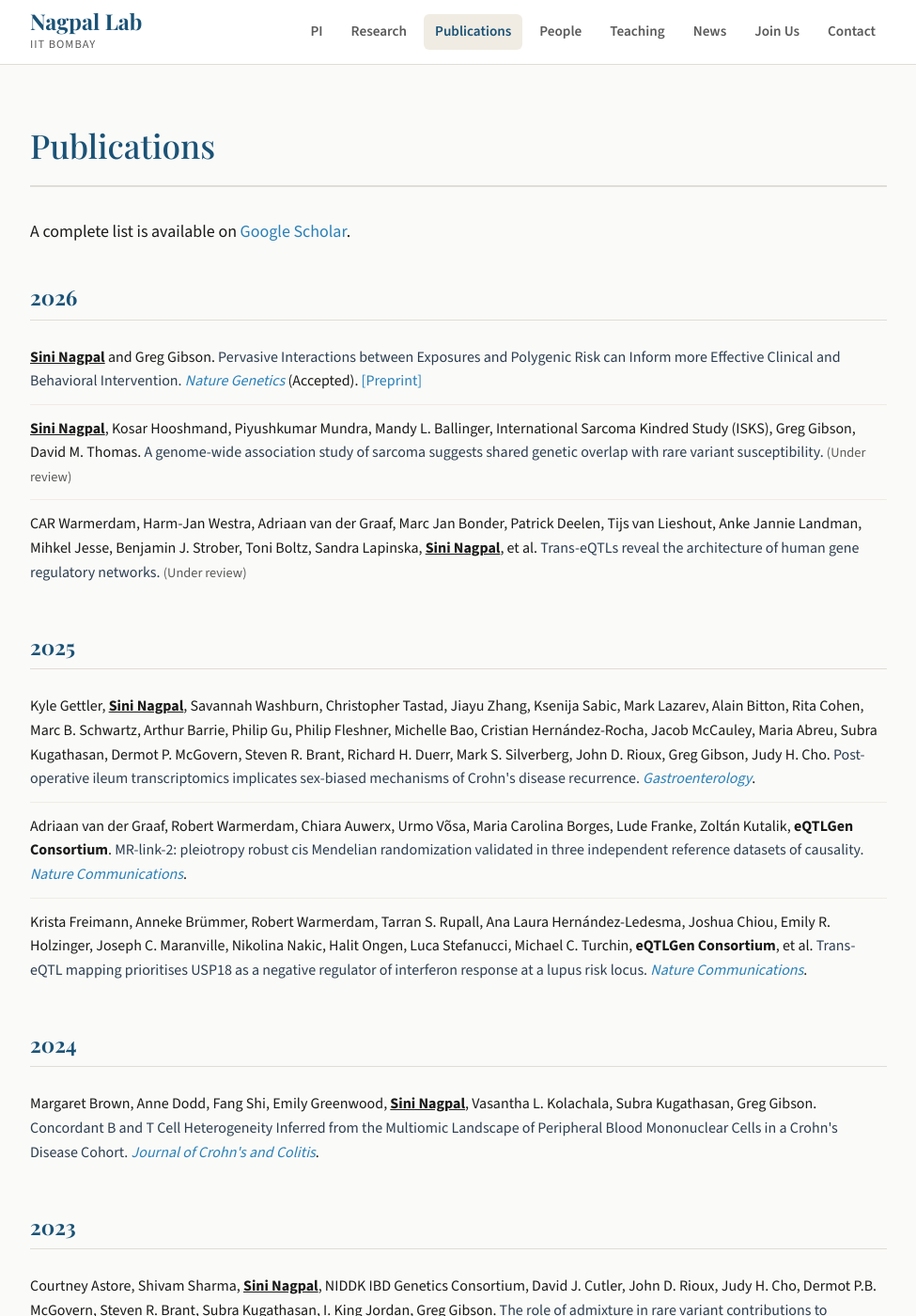
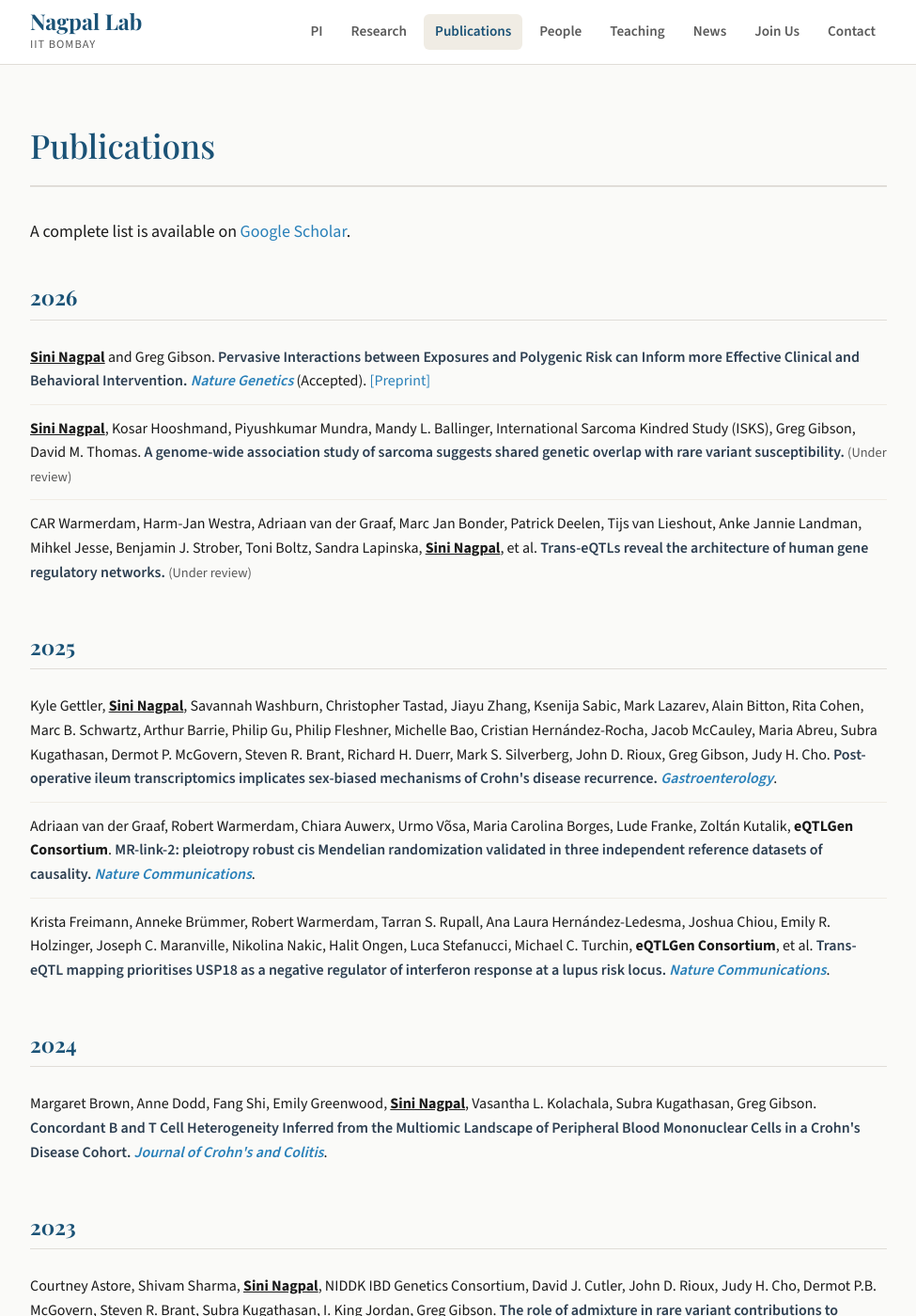
Before and after one commit to nagpallab/nagpallab.github.io, a Jekyll site: the page built from publications.md, in a window 1280 px wide and 1400 px high. Shown: the whole window at 94% size, without its empty margins (152-1127 px from the left). Built offline with Jekyll 4.4.1, drawn with Linux system fonts in a browser that asks for light colours.

Commit message:
Update style.css

```diff
--- a/assets/css/style.css
+++ b/assets/css/style.css
@@ -265,8 +265,8 @@ a:hover { color: var(--color-accent); }
   line-height: 1.6;
 }
 .pub-list li:last-child { border-bottom: none; }
-.pub-title { font-weight: 500; color: #3a3a3a; }
-.pub-journal { font-weight: 500; font-style: italic; color: var(--color-accent-light); }
+.pub-title { font-weight: 600; color: #3a3a3a; }
+.pub-journal { font-weight: 600; font-style: italic; color: var(--color-accent-light); }
 .pub-note { font-size: 0.9rem; color: var(--color-text-muted); }
 
 /* ---- PEOPLE PAGE ---- */
```
